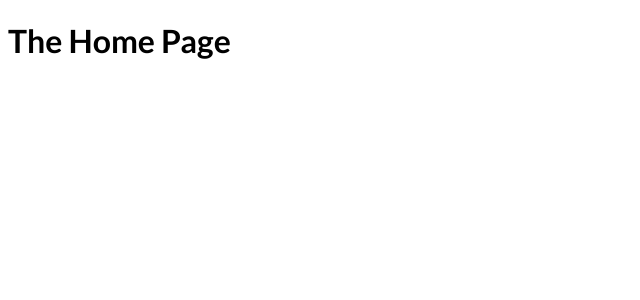
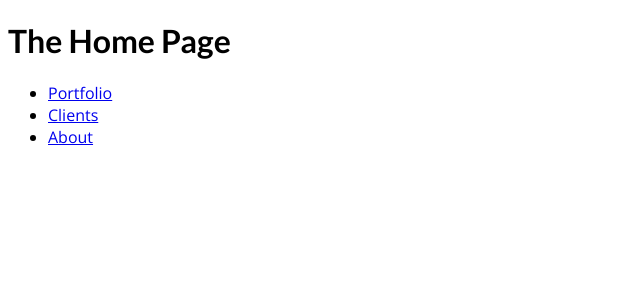
Before and after one commit to MuhammadAkbar11/nextjs-react-complete-guide, a Next.js app: page / in a window 1280 px wide. Shown: the top 300 px of the page, without its empty margins (0-640 px from the left). Built offline with nearby package versions, Linux system fonts and the light colour scheme.

Commit message:
Lecture III - Navigating with the "Link" Component

```diff
--- a/pages/clients/index.js
+++ b/pages/clients/index.js
@@ -1,6 +1,9 @@
+import Link from "next/link";
+
 function ClientsPage() {
   return (
     <div>
+      <Link href="/">Back to home</Link>
       <h1>The Clients Page</h1>
     </div>
   );
--- a/pages/index.js
+++ b/pages/index.js
@@ -1,7 +1,21 @@
+import Link from "next/link";
+
 function HomePage() {
   return (
     <div>
       <h1>The Home Page</h1>
+      <ul>
+        <li>
+          <Link href="/portfolio">Portfolio</Link>
+        </li>
+        <li>
+          <Link href="/clients">Clients</Link>
+        </li>
+        <li>
+          <Link href="/about">About</Link>
+        </li>
+        {/* <li></li> */}
+      </ul>
     </div>
   );
 }
--- a/pages/portfolio/index.js
+++ b/pages/portfolio/index.js
@@ -1,6 +1,9 @@
+import Link from "next/link";
+
 export default function PortfolioPage() {
   return (
     <div>
+      <Link href="/">Back to home</Link>
       <h1>PortFolio</h1>
     </div>
   );
```
Also changed, not shown: pages/about/index.js (+4 -3 lines).
